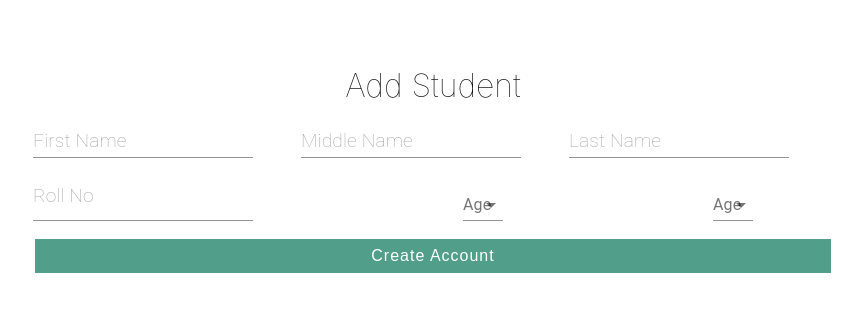
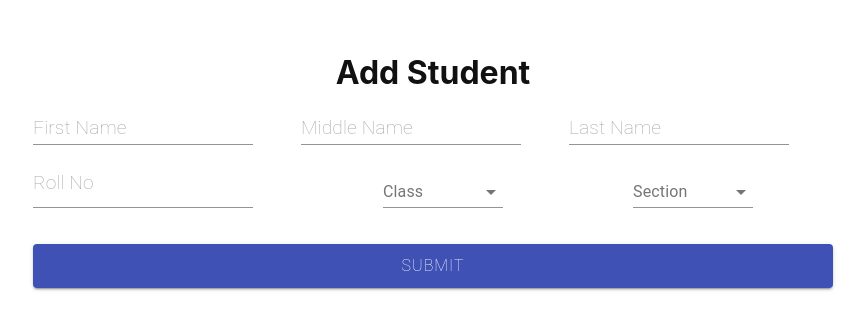
Before and after one commit to pravin82/shulkpay, a React (Create React App) app in the folder client/: page /student in a window 1280 px wide. Shown: the part 238-568 px from the top of the page, without its empty margins (207-1072 px from the left). Built offline with nearby package versions, Linux system fonts and the light colour scheme.

Commit message:
Complete the design for add studnet form

```diff
--- a/client/src/StudentPage/StudentPage.jsx
+++ b/client/src/StudentPage/StudentPage.jsx
@@ -6,7 +6,15 @@ import Select from '@material-ui/core/Select';
 import MenuItem from '@material-ui/core/MenuItem';
 import InputLabel from '@material-ui/core/InputLabel';
 import FormControl from '@material-ui/core/FormControl';
-import { makeStyles } from '@material-ui/core/styles';
+import { makeStyles,withStyles } from '@material-ui/core/styles';
+import Button from '@material-ui/core/Button';
+
+
+const StyledFormControl= withStyles({
+  root: {
+    minWidth:"120px"
+  }
+})(FormControl);
 
 export class StudentPage extends React.Component {
   constructor(props) {
@@ -63,6 +71,7 @@ export class StudentPage extends React.Component {
 
 
 
+
 render() {
     const { formErrors } = this.state;
 
@@ -70,7 +79,7 @@ render() {
     return (
       <div className="wrapper">
         <div className="form-wrapper">
-          <h1>Add Student</h1>
+          <h1 className ="add">Add Student</h1>
           <form onSubmit={this.handleSubmit} noValidate>
           <div className = "name">
             <div className="firstName">
@@ -118,8 +127,8 @@ render() {
               onChange = {this.handleChange}
               />
 
-              <FormControl className="formControl">
-             <InputLabel id="demo-controlled-open-select-label">Age</InputLabel>
+              <StyledFormControl className="formControl">
+             <InputLabel id="demo-controlled-open-select-label">Class</InputLabel>
              <Select
                 labelId="demo-controlled-open-select-label"
                 id="demo-controlled-open-select"
@@ -133,14 +142,24 @@ render() {
             <MenuItem value="">
               <em>None</em>
             </MenuItem>
-            <MenuItem value={10}>Ten</MenuItem>
-            <MenuItem value={20}>Twenty</MenuItem>
-            <MenuItem value={30}>Thirty</MenuItem>
+            <MenuItem value={'NURS'}>Nursery</MenuItem>
+            <MenuItem value={'LKG'}>LKG</MenuItem>
+            <MenuItem value={'UKG'}>UKG</MenuItem>
+            <MenuItem value={'1'}>1</MenuItem>
+            <MenuItem value={'2'}>2</MenuItem>
+            <MenuItem value={'3'}>3</MenuItem>
+            <MenuItem value={'4'}>4</MenuItem>
+            <MenuItem value={'5'}>5</MenuItem>
+            <MenuItem value={'6'}>6</MenuItem>
+            <MenuItem value={'7'}>7</MenuItem>
+            <MenuItem value={'8'}>8</MenuItem>
+            <MenuItem value={'9'}>9</MenuItem>
+            <MenuItem value={'10'}>10</MenuItem>
             </Select>
-      </FormControl>
+      </StyledFormControl>
 
-        <FormControl className="formControl">
-             <InputLabel id="demo-controlled-open-select-label">Age</InputLabel>
+        <StyledFormControl classes = {{root:'formControl'}}>
+             <InputLabel id="demo-controlled-open-select-label">Section</InputLabel>
              <Select
                 labelId="demo-controlled-open-select-label"
                 id="demo-controlled-open-select"
@@ -154,11 +173,11 @@ render() {
             <MenuItem value="">
               <em>None</em>
             </MenuItem>
-            <MenuItem value={10}>Ten</MenuItem>
-            <MenuItem value={20}>Twenty</MenuItem>
-            <MenuItem value={30}>Thirty</MenuItem>
+            <MenuItem value={'A'}>A</MenuItem>
+            <MenuItem value={'B'}>B</MenuItem>
+            <MenuItem value={'C'}>C</MenuItem>
             </Select>
-      </FormControl>
+      </StyledFormControl>
 
               </div>
 
@@ -167,7 +186,7 @@ render() {
 
 
             <div className="createAccount">
-              <button type="submit">Create Account</button>
+              <Button  variant="contained" color="primary">Submit</Button>
             </div>
           </form>
         </div>
--- a/client/src/StudentPage/StudentPage.scss
+++ b/client/src/StudentPage/StudentPage.scss
@@ -98,12 +98,10 @@ input.error {
   display: flex;
   flex-direction: column;
   align-items: center;
+  margin-top:20px
 }
 
 .createAccount button {
-  background-color: #519e8a;
-  color: #fff;
-  border: 2px solid #fff;
   width: 100%;
   margin-top: 1em;
   padding: 8px 0px;
@@ -126,7 +124,7 @@ input.error {
 
 .formControl {
     margin: 8px;
-    minWidth: 120;
+    min-width: 120px;
   }
 
 .class {
@@ -140,3 +138,6 @@ input.error {
   width: 100%;
   justify-content: space-between;
 }
+.add {
+  font-weight:bold;
+}
```
